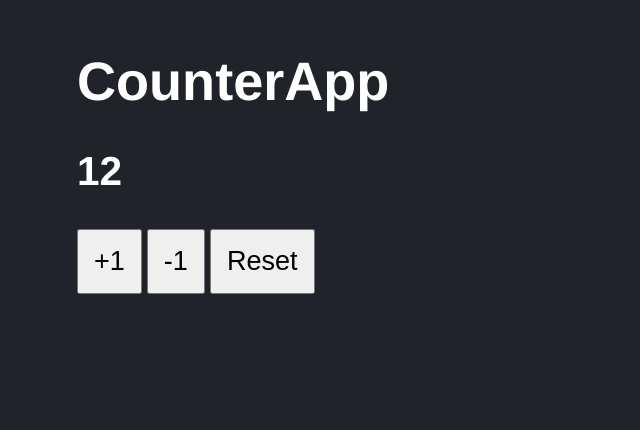
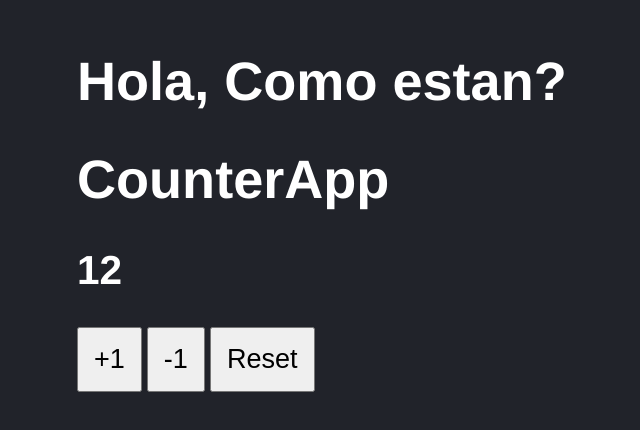
Before and after one commit to DevRubio/React-De-cero-a-experto---Hooks-y-MERN, a React (Vite) app in the folder counter-app-vite/: page / in a window 1280 px wide. Shown: the part 134-564 px from the top of the page, without its empty margins (71-711 px from the left). Built offline with nearby package versions, Linux system fonts and the light colour scheme.

Commit message:
(ADD) Se agrega el componente FirstApp al main

```diff
--- a/counter-app-vite/src/main.jsx
+++ b/counter-app-vite/src/main.jsx
@@ -7,6 +7,7 @@ import { CounterApp } from './CounterApp'
 
 ReactDOM.createRoot(document.getElementById('root')).render(
     <React.StrictMode>
+        <FirstApp title='Hola, Como estan?'/>
         <CounterApp value={12}/>
     </React.StrictMode>
 )
```
